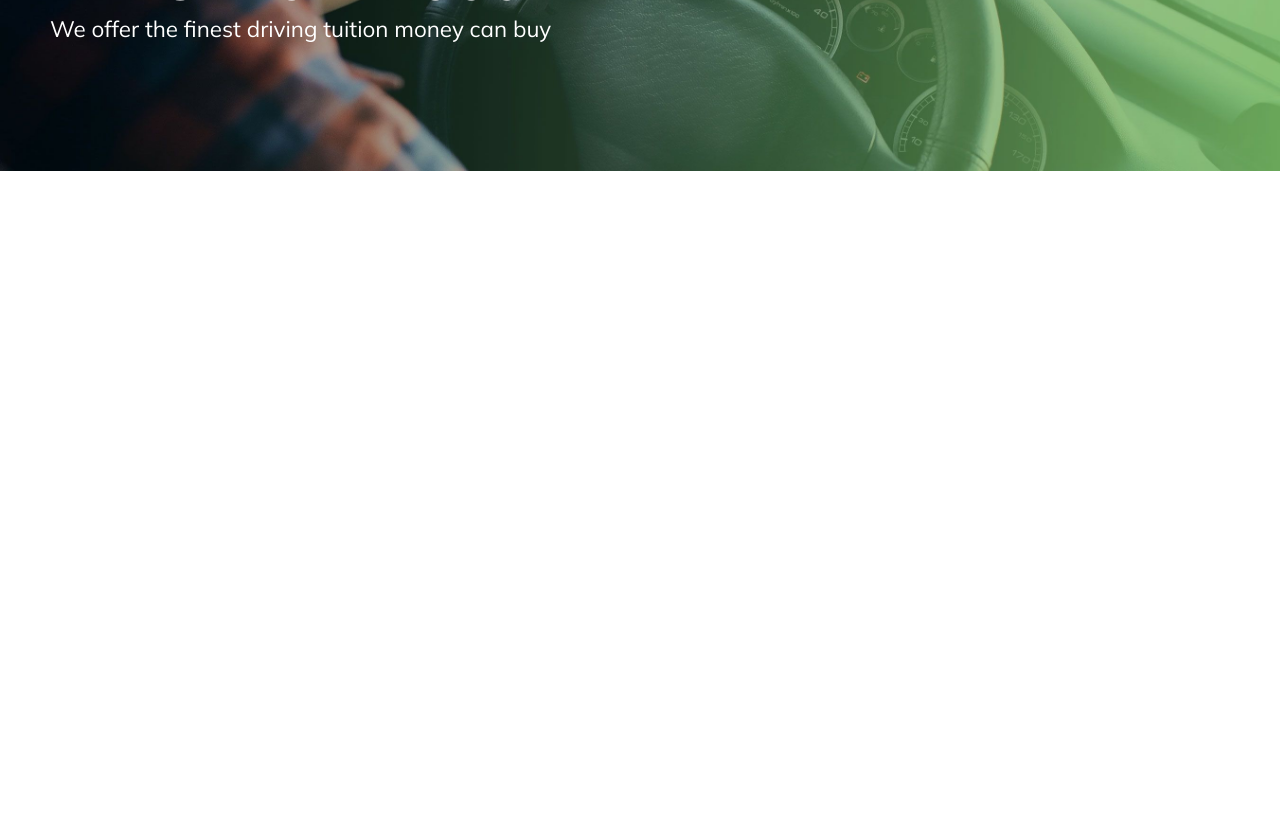
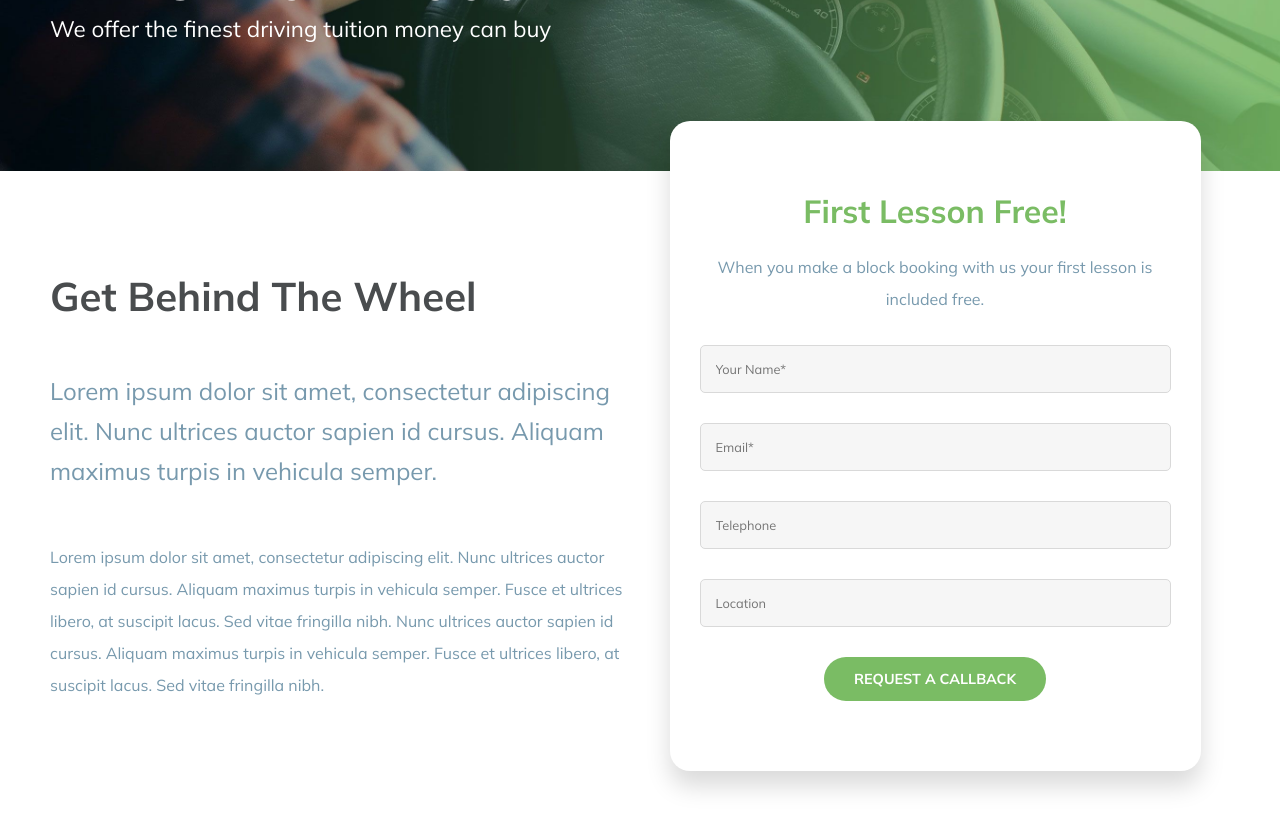
Before and after one commit to matteopompei/proj-html-vuejs, a Vue app: page / in a window 1280 px wide. Shown: the part 360-1190 px from the top of the page. Before the commit the page ends 800 px from the top, so only its background shows below. Built offline with nearby package versions, Linux system fonts and the light colour scheme.

Commit message:
Sezione "First Lesson" aggiunta

```diff
--- a/src/components/macro/Main.vue
+++ b/src/components/macro/Main.vue
@@ -1,10 +1,17 @@
 <template>
-  <main></main>
+  <main>
+    <FirstLesson />
+  </main>
 </template>
 
 <script>
+import FirstLesson from "../sections/FirstLesson.vue";
+
 export default {
   name: "Main",
+  components: {
+    FirstLesson,
+  },
 };
 </script>
 
--- /dev/null
+++ b/src/components/sections/FirstLesson.vue
@@ -0,0 +1,135 @@
+<template>
+  <section>
+    <div class="container">
+      <div class="left">
+        <div class="title">Get Behind The Wheel</div>
+        <div class="subtitle">
+          Lorem ipsum dolor sit amet, consectetur adipiscing elit. Nunc ultrices
+          auctor sapien id cursus. Aliquam maximus turpis in vehicula semper.
+        </div>
+        <p>
+          Lorem ipsum dolor sit amet, consectetur adipiscing elit. Nunc ultrices
+          auctor sapien id cursus. Aliquam maximus turpis in vehicula semper.
+          Fusce et ultrices libero, at suscipit lacus. Sed vitae fringilla nibh.
+          Nunc ultrices auctor sapien id cursus. Aliquam maximus turpis in
+          vehicula semper. Fusce et ultrices libero, at suscipit lacus. Sed
+          vitae fringilla nibh.
+        </p>
+      </div>
+      <div class="right">
+        <div class="form">
+          <div class="title">First Lesson Free!</div>
+          <p>
+            When you make a block booking with us your first lesson is included
+            free.
+          </p>
+          <form>
+            <input type="text" placeholder="Your Name*" />
+            <input type="email" placeholder="Email*" />
+            <input type="text" placeholder="Telephone" />
+            <input type="text" placeholder="Location" />
+            <input type="submit" value="Request a callback" />
+          </form>
+        </div>
+      </div>
+    </div>
+  </section>
+</template>
+<script>
+export default {
+  name: "FirstLesson",
+};
+</script>
+
+<style lang="scss" scoped>
+@import "../../assets/style/vars.scss";
+
+section {
+  padding: 100px 0;
+
+  .left,
+  .right {
+    width: 50%;
+  }
+
+  .left {
+    .title {
+      margin-bottom: 50px;
+      font-size: 2.5rem;
+      font-weight: bold;
+      color: $color1;
+    }
+    .subtitle {
+      margin-bottom: 50px;
+      font-size: 1.5rem;
+      color: $color2;
+      line-height: 2.5rem;
+    }
+
+    p {
+      color: $color2;
+      line-height: 2rem;
+    }
+  }
+
+  .right {
+    transform: translateY(-150px);
+
+    .form {
+      margin: 0 auto;
+      padding: 70px 30px;
+      width: 90%;
+      background: #fff;
+      border-radius: 20px;
+      box-shadow: 0 15px 25px rgba(0, 0, 0, 0.15);
+      text-align: center;
+
+      .title {
+        margin-bottom: 20px;
+        font-size: 2rem;
+        font-weight: bold;
+        color: $accent;
+      }
+
+      p {
+        margin-bottom: 30px;
+        font-size: 1rem;
+        color: $color2;
+        line-height: 2rem;
+      }
+
+      input {
+        margin-bottom: 30px;
+        padding: 15px 15px;
+        width: 100%;
+        background: #f6f6f6;
+        border: 1px solid #d9d9d9;
+        border-radius: 5px;
+        outline: none;
+        font-family: $first-font;
+        font-size: 0.8rem;
+        color: $color2;
+      }
+
+      input[type="submit"] {
+        margin: 0 auto;
+        padding: 13px 30px;
+        width: fit-content;
+        background: $accent;
+        border: none;
+        border-radius: 30px;
+        font-size: 0.9rem;
+        font-weight: bold;
+        text-transform: uppercase;
+        color: #fff;
+        transition: $trans-time;
+        cursor: pointer;
+
+        &:hover {
+          background: $accent-hover;
+        }
+      }
+    }
+  }
+}
+</style>
```
